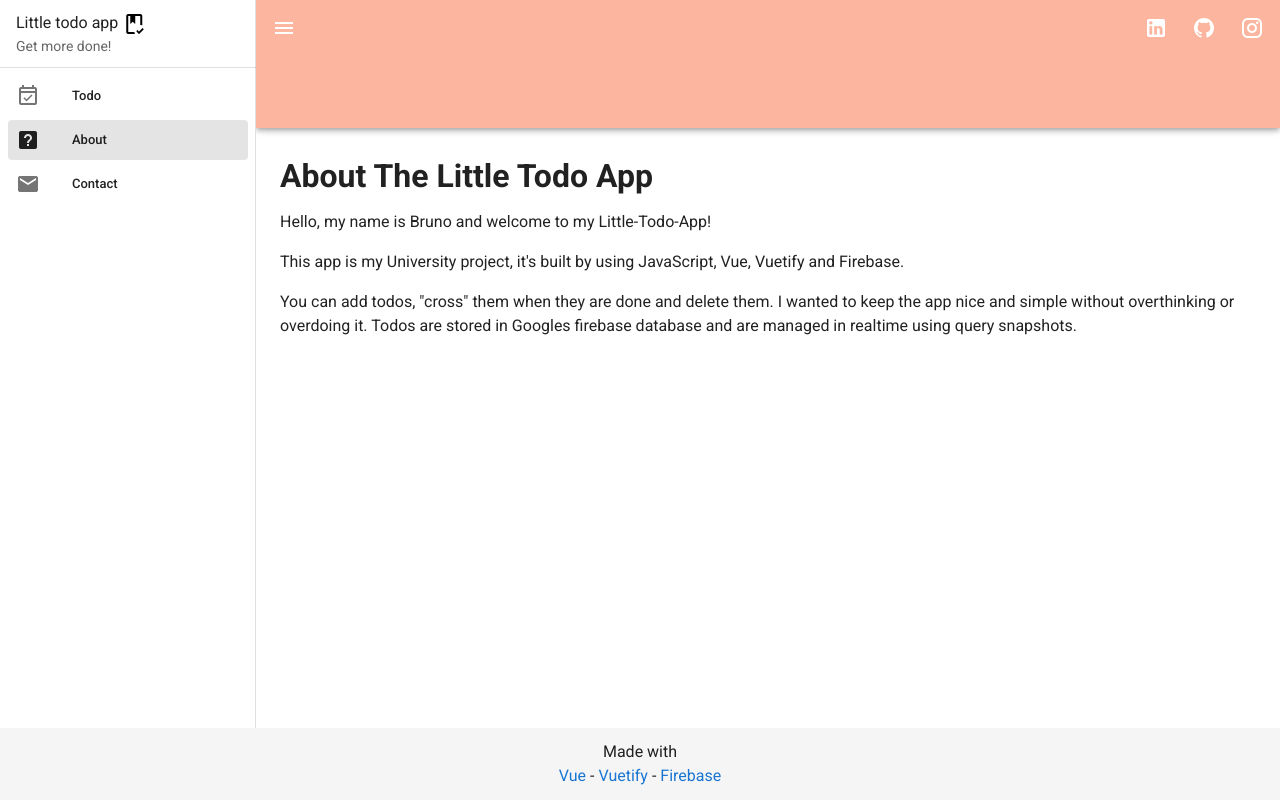
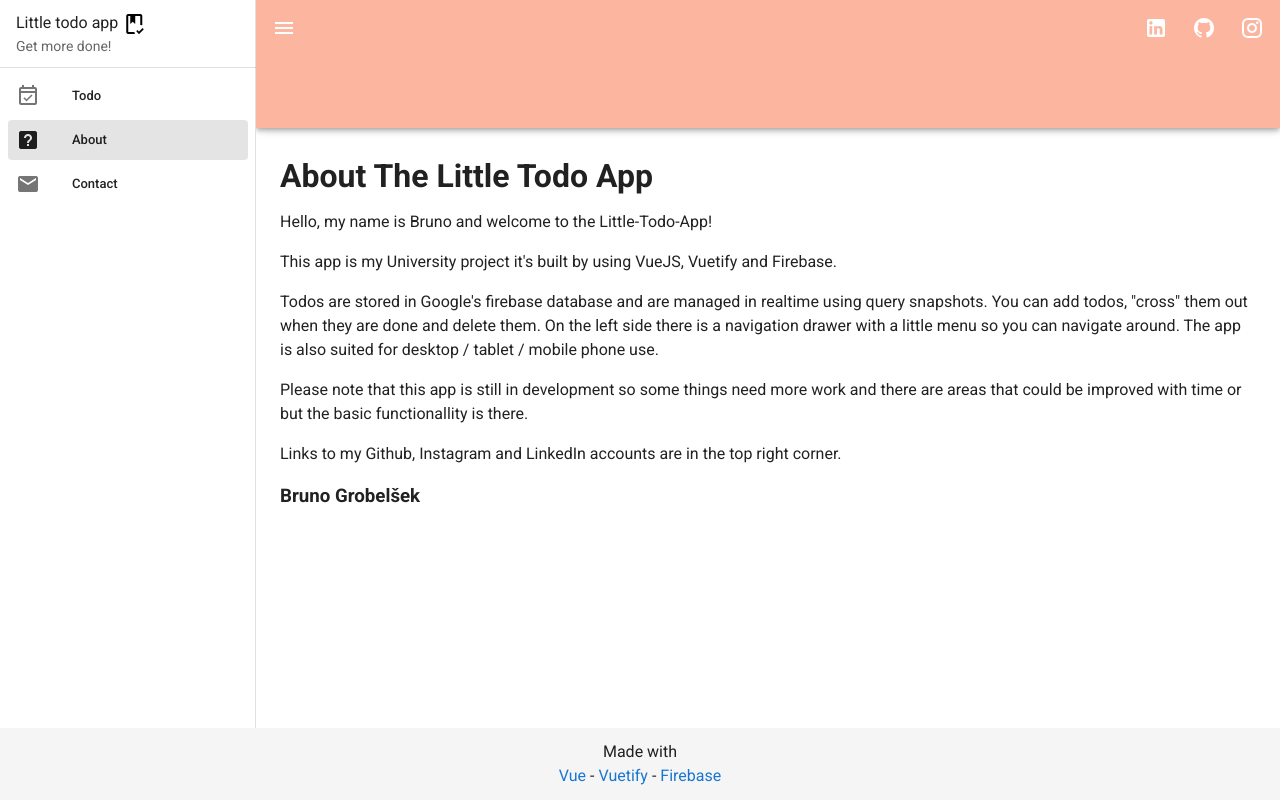
Before and after one commit to bgrobelsek/little-todo-app, a Vue app: page /#/about in a window 1280 px wide. Built offline with nearby package versions, Linux system fonts and the light colour scheme; no server answers.

Commit message:
updated the About and Email view

```diff
--- a/src/views/About.vue
+++ b/src/views/About.vue
@@ -2,21 +2,33 @@
   <div class="about pa-6">
     <h1>About The Little Todo App</h1>
     <p>
-      Hello, my name is Bruno and welcome to my
+      Hello, my name is Bruno and welcome to the
       Little-Todo-App!
     </p>
     <p>
-      This app is my University project,
-      it's built by using JavaScript, Vue, Vuetify
+      This app is my University project
+      it's built by using VueJS, Vuetify
       and Firebase.
     </p>
     <p>
-      You can add todos, "cross" them when they are done
-      and delete them. I wanted to keep the app nice and
-      simple without overthinking or overdoing it. Todos
-      are stored in Googles firebase database and are
+      Todos are stored in Google's firebase database and are
       managed in realtime using query snapshots.
+      You can add todos, "cross" them out when they are done
+      and delete them. On the left side there is a navigation
+      drawer with a little menu so you can navigate around. The app is also
+      suited for desktop / tablet / mobile phone use.
     </p>
+    <p>
+      Please note that this app is still in development
+      so some things need more work and there are areas
+      that could be improved with time or but the basic
+      functionallity is there.
+    </p>
+    <p>
+      Links to my Github, Instagram and LinkedIn accounts are
+      in the top right corner.
+    </p>
+    <h3>Bruno Grobelšek</h3>
 
     <!-- footer -->
     <v-footer
--- a/src/views/Email.vue
+++ b/src/views/Email.vue
@@ -6,34 +6,48 @@
         :counter="10"
         label="Name"
         required
-        @input="$v.name.$touch()"
-        @blur="$v.name.$touch()"
       ></v-text-field>
       <v-text-field
         v-model="email"
         label="E-mail"
         required
-        @input="$v.email.$touch()"
-        @blur="$v.email.$touch()"
       ></v-text-field>
       <v-textarea
         v-model="message"
         label="Message"
         required
-        @input="$v.message.$touch()"
-        @blur="$v.message.$touch()"
       ></v-textarea>
 
       <v-btn
         class="mr-4 success"
-        @click="submit"
+        @click="sendEmail"
       >
         submit
       </v-btn>
-      <v-btn @click="clear">
+      <v-btn @click="clearEmail">
         clear
       </v-btn>
     </form>
+
+    <v-dialog
+      v-model="dialog"
+      width="auto"
+    >
+      <v-card>
+        <v-card-text>
+          <p>Your email has been sent into the universe!</p>
+          <p>(lol, not really... this is just a mockup)</p>
+        </v-card-text>
+        <v-card-actions>
+          <v-btn
+            color="primary"
+            block
+            @click="dialog = false">
+            Close
+          </v-btn>
+        </v-card-actions>
+      </v-card>
+    </v-dialog>
 
     <!-- footer -->
     <v-footer
@@ -68,14 +82,16 @@
       return {
         name: '',
         email: '',
-        message: ''
+        message: '',
+        dialog: false
       }
     },
     methods: {
-      submit() {
-        alert('Out of service')
+      sendEmail() {
+        this.dialog = true
+        this.clearEmail()
       },
-      clear() {
+      clearEmail() {
         this.name = '';
         this.email = '';
         this.message = '';
```
